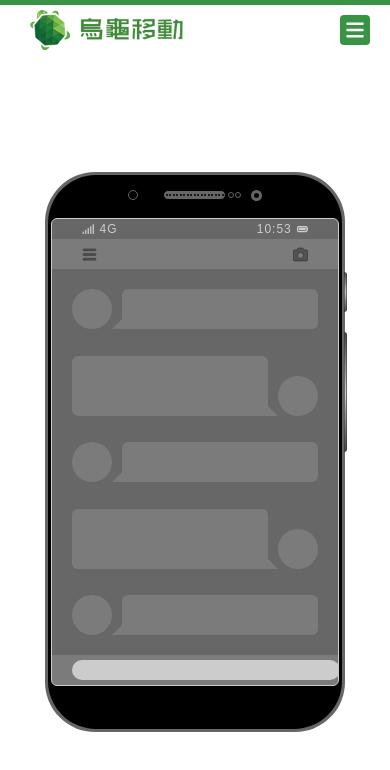
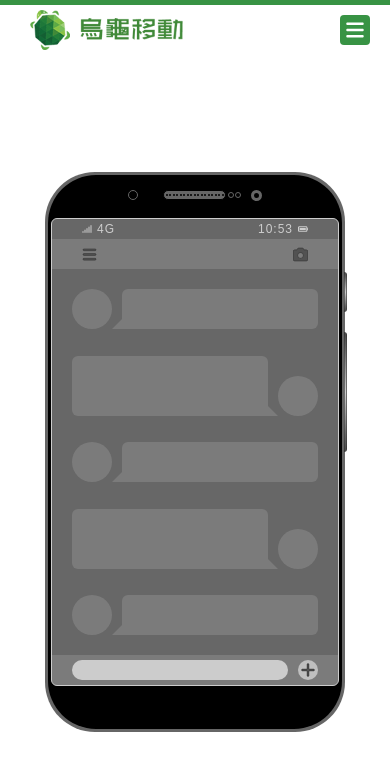
Before and after one commit to YuanShuoHsu/turtleMobile, a React (Create React App) app: page /chatroom in a window 390 px wide. Shown: the top 770 px of the page. Built offline with nearby package versions, Linux system fonts and the light colour scheme.

Commit message:
phone scss modified on phone

```diff
--- a/src/components/Phone/index.module.scss
+++ b/src/components/Phone/index.module.scss
@@ -158,41 +158,30 @@
           justify-content: space-between;
           align-items: center;
 
-          .phone__main-signal {
-            height: 10px;
+          .phone__main-signal,
+          .phone__main-endurance {
             display: flex;
             align-items: center;
             gap: 5px;
 
-            svg {
-              fill: #fff;
-              width: 100%;
-              height: 100%;
+            .phone__main-svg-container {
+              width: 10px;
+              height: 10px;
+              display: flex;
+              justify-content: center;
+              align-items: center;
+
+              svg {
+                fill: #fff;
+                width: 100%;
+                height: 100%;
+              }
             }
 
             &-text {
               color: #fff;
               font: normal normal normal 12px / normal sans-serif;
               letter-spacing: 1px;
-            }
-          }
-
-          .phone__main-endurance {
-            height: 10px;
-            display: flex;
-            align-items: center;
-            gap: 5px;
-
-            &-text {
-              color: #fff;
-              font: normal normal normal 12px / normal sans-serif;
-              letter-spacing: 1px;
-            }
-
-            svg {
-              fill: #fff;
-              width: 100%;
-              height: 100%;
             }
           }
         }
@@ -267,6 +256,8 @@
 
         .phone__main-footer {
           padding: 0 20px;
+          box-sizing: border-box;
+          width: 100%;
           height: 30px;
           background: rgba(255, 255, 255, 0.2);
           display: flex;
@@ -276,8 +267,8 @@
 
           &-input {
             padding: 0 10px;
+            width: calc(100% - 20px);
             height: 20px;
-            flex: 1;
             border: none;
             border-radius: 20px;
             outline: none;
@@ -286,7 +277,9 @@
 
           &-button {
             padding: 2px;
-            width: 20px;
+            box-sizing: border-box;
+            min-width: 20px;
+            max-width: 20px;
             height: 20px;
             border: none;
             border-radius: 50%;
--- a/src/components/Phone/index.tsx
+++ b/src/components/Phone/index.tsx
@@ -66,18 +66,22 @@ export default function Phone() {
           <div className={styles["phone__main-box"]}>
             <div className={styles["phone__main-status"]}>
               <div className={styles["phone__main-signal"]}>
+                <div className={styles["phone__main-svg-container"]}>
                   <svg xmlns="http://www.w3.org/2000/svg" viewBox="0 0 640 512">
                     <path d="M576 0c17.7 0 32 14.3 32 32V480c0 17.7-14.3 32-32 32s-32-14.3-32-32V32c0-17.7 14.3-32 32-32zM448 96c17.7 0 32 14.3 32 32V480c0 17.7-14.3 32-32 32s-32-14.3-32-32V128c0-17.7 14.3-32 32-32zM352 224V480c0 17.7-14.3 32-32 32s-32-14.3-32-32V224c0-17.7 14.3-32 32-32s32 14.3 32 32zM192 288c17.7 0 32 14.3 32 32V480c0 17.7-14.3 32-32 32s-32-14.3-32-32V320c0-17.7 14.3-32 32-32zM96 416v64c0 17.7-14.3 32-32 32s-32-14.3-32-32V416c0-17.7 14.3-32 32-32s32 14.3 32 32z" />
                   </svg>
+                </div>
                 <span className={styles["phone__main-signal-text"]}>4G</span>
               </div>
               <div className={styles["phone__main-endurance"]}>
                 <span className={styles["phone__main-endurance-text"]}>
                   {time}
                 </span>
+                <div className={styles["phone__main-svg-container"]}>
                   <svg xmlns="http://www.w3.org/2000/svg" viewBox="0 0 576 512">
                     <path d="M464 160c8.8 0 16 7.2 16 16V336c0 8.8-7.2 16-16 16H80c-8.8 0-16-7.2-16-16V176c0-8.8 7.2-16 16-16H464zM80 96C35.8 96 0 131.8 0 176V336c0 44.2 35.8 80 80 80H464c44.2 0 80-35.8 80-80V320c17.7 0 32-14.3 32-32V224c0-17.7-14.3-32-32-32V176c0-44.2-35.8-80-80-80H80zm368 96H96V320H448V192z" />
                   </svg>
+                </div>
               </div>
             </div>
             <div className={styles["phone__main-menu"]}>
```
Lines whose indentation alone changed are shown as unchanged.
